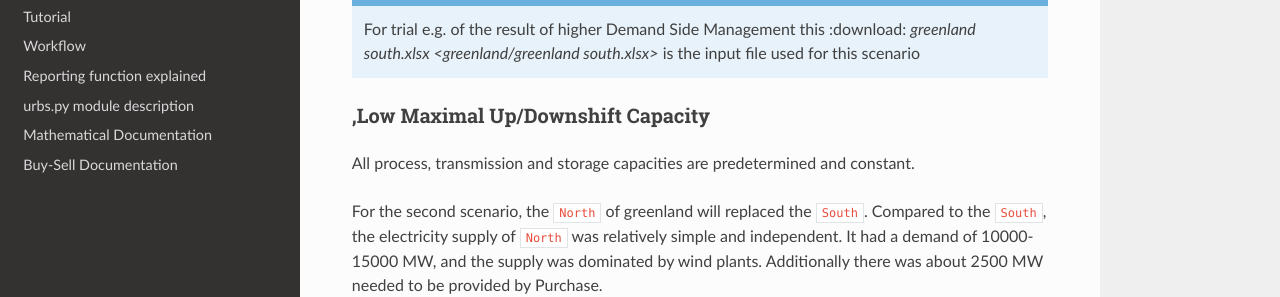
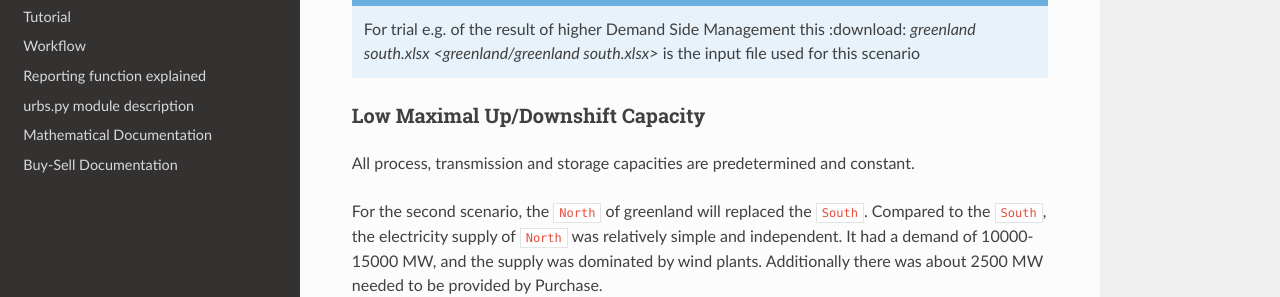
Before and after one commit to tum-ens/urbs, a Sphinx documentation site: the page built from doc/dsmdoc.rst, in a window 1280 px wide and 900 px high, scrolled down 3293 px. Shown: the part 158-455 px from the top of the window. Built offline with Sphinx 7.4.7 and the Read the Docs theme 2.0.0, drawn with Linux system fonts in a browser that asks for light colours.

```diff
--- a/doc/dsmdoc.rst
+++ b/doc/dsmdoc.rst
@@ -137,8 +137,8 @@ more clearly to show how the DSM affects the electricity commodities .
 
 
 
-,Low Maximal Up/Downshift Capacity
-^^^^^^^^^^^^^^^^^^^^^^^^^^^^^^^^^^
+Low Maximal Up/Downshift Capacity
+^^^^^^^^^^^^^^^^^^^^^^^^^^^^^^^^^
 All process, transmission and storage capacities are predetermined and constant.
 
 For the second scenario, the ``North`` of greenland will replaced the ``South``.
```
